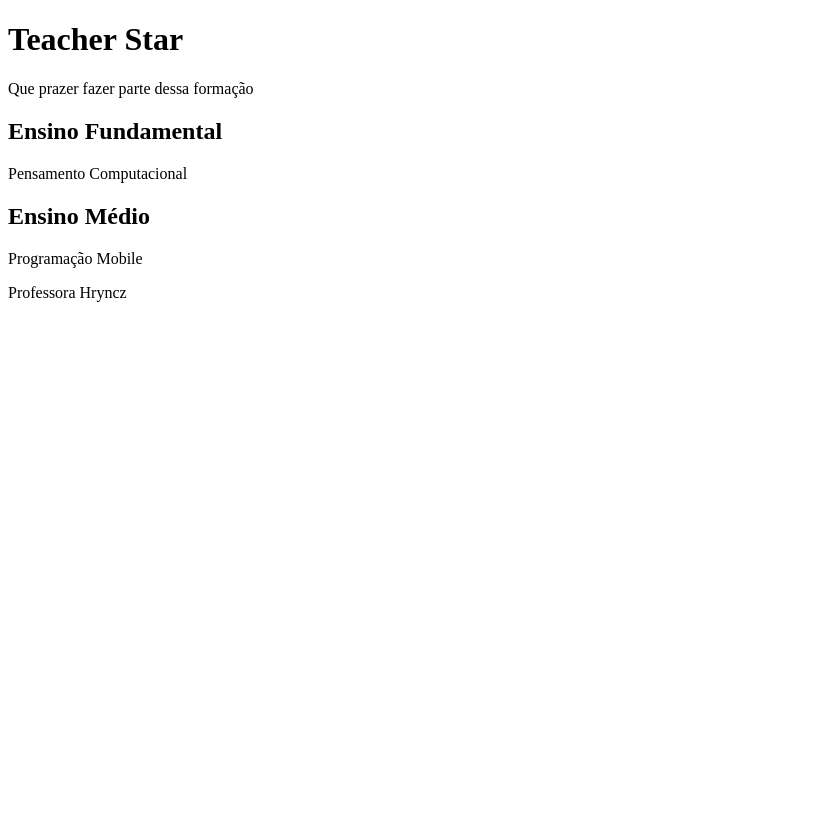
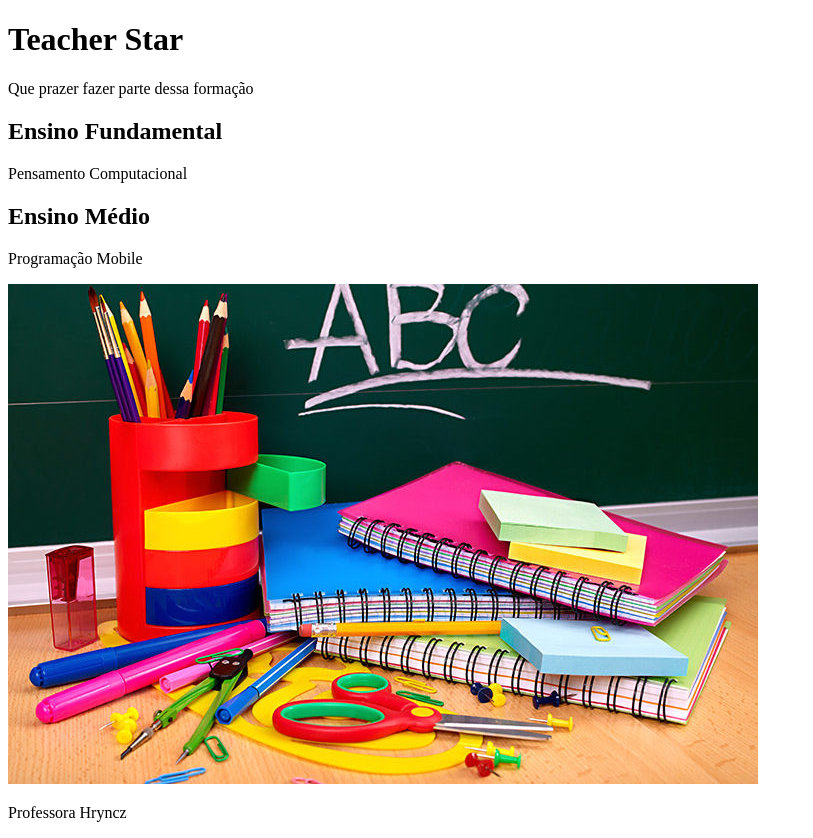
Before and after one commit to daniellyrgues/Teacher-Star, a plain HTML site: page index.html in a window 1280 px wide. Shown: the whole page, without its empty margins (0-813 px from the left). Before the commit the page ends 800 px from the top, so only its background shows below. Drawn offline with Linux system fonts and the light colour scheme.

Commit message:
continuação html

```diff
--- a/index.html
+++ b/index.html
@@ -18,7 +18,7 @@
 
             <h2>Ensino Médio</h2>
             <p>Programação Mobile</p>
-
+            <img src="Escola.jpg" alt="imagem de uma mesa escolar contendo cadernos, lápis e materiais escolares">
         </section>
 
         <footer>
```
Also changed, not shown: Escola.jpg (added).
